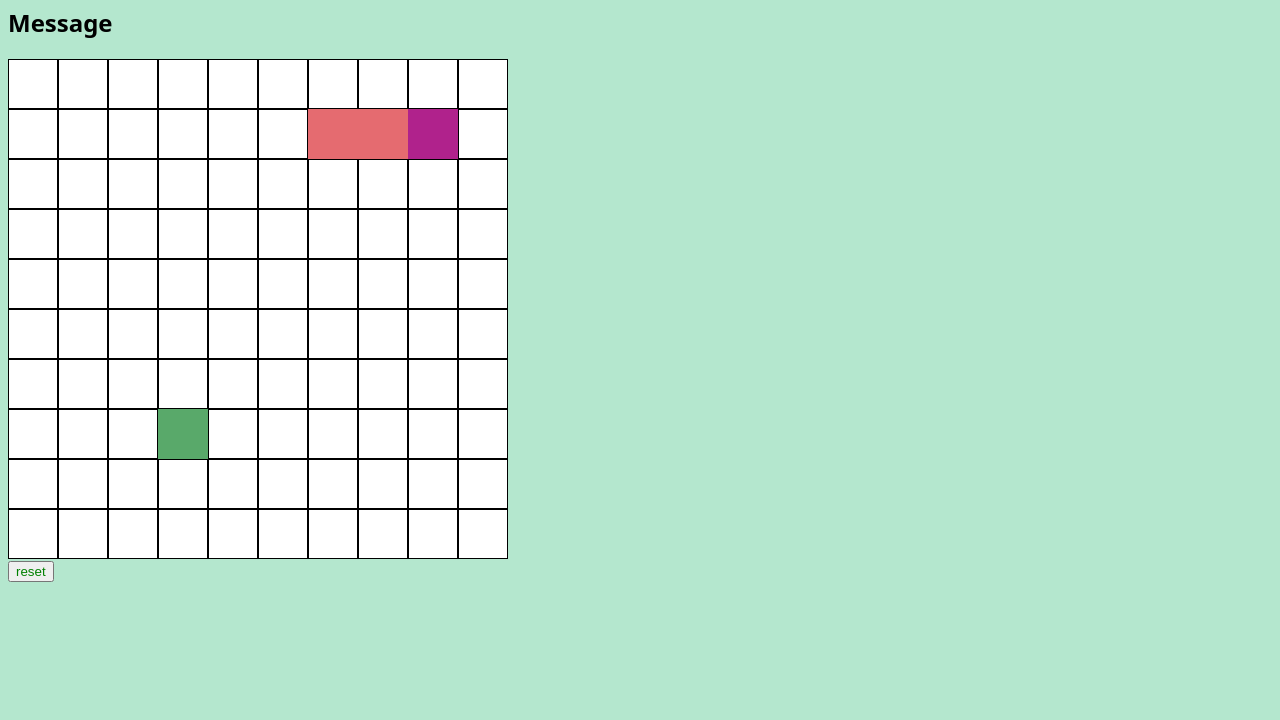
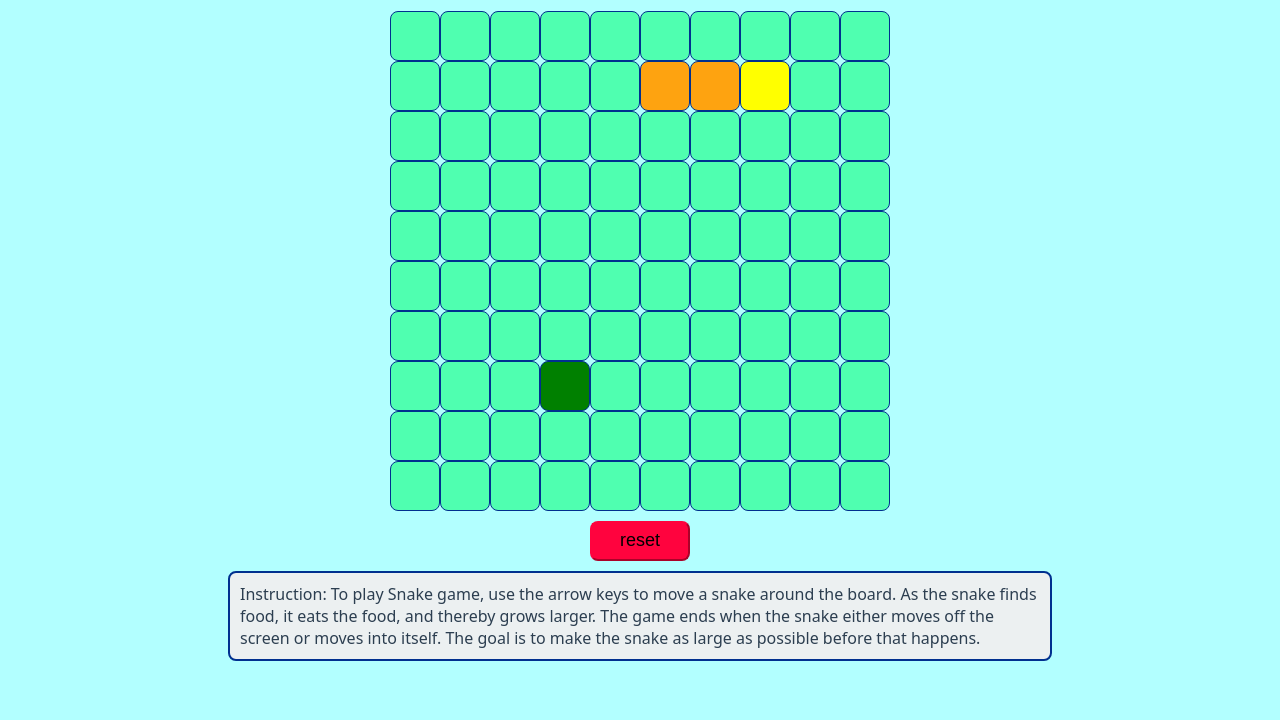
Before and after one commit to manijehshirzadeh/project-1, a plain HTML site: page index.html in a window 1280 px wide. Shown: the part 80-800 px from the top of the page. Drawn offline with Linux system fonts and the light colour scheme.

Commit message:
finished

```diff
--- a/css/style.css
+++ b/css/style.css
@@ -1,6 +1,8 @@
 body {
-  background-color: #b4e7ce;
+  background-color: #b2ffff;
   font-family: system-ui, sans-serif;
+  display: grid;
+  place-items: center;
 }
 
 .container {
@@ -10,25 +12,57 @@ body {
 }
 
 .cell {
-  background-color: #fff;
-  border: 1px solid black;
+  border-radius: 8px;
+  background-color: #4fffb0;
+  border: 1px solid#00308F;
 }
 
+h1 {
+  color: #00563b;
+  margin-bottom: 0;
+  margin-top: 0;
+}
 .snakeHead {
-  background-color: #b0228c;
+  background-color: #ffff00;
+
+  border-radius: 8px;
+  border: 1px solid#00308F;
 }
 
-#reset-button {
-  color: green;
-}
 .snakeTail {
-  background-color: #e56b70;
+  background-color: #fea310;
+  border-radius: 8px;
+  border: 1px solid#00308F;
 }
 
 .food {
-  background-color: #59a96a;
+  background-color: #008000;
+  border-radius: 8px;
+  border: 1px solid#00308F;
 }
 
-.gameover {
-  background-color: #ff1b1c;
+.button {
+  font-size: 18px;
+  background-color: #ff033e;
+  border-radius: 8px;
+  border-color: #ff033e;
+  height: 40px;
+  width: 100px;
+  margin-top: 10px;
+  margin-bottom: 10px;
 }
+
+#message {
+  color: #c80815;
+}
+
+#paragraph {
+  border: 2px solid #00308f;
+  padding: 10px;
+  border-radius: 8px;
+  background-color: #ecf0f1;
+  color: #2c3e50;
+  max-width: 800px;
+  text-align: left;
+  margin-top: 0;
+}
--- a/index.html
+++ b/index.html
@@ -2,15 +2,18 @@
 <html lang="en">
 <head>
     <meta charset="UTF-8">
-    <meta name="viewport" content="width=device-width, initial-scale=1.0">
+    <meta name="viewport" content="width=device-width, oasinitial-scale=1.0">
     <link rel="stylesheet" href="./css/style.css">
     <script defer src="./js/app.js"></script>
     <title>Project 1</title>
 </head>
 <body>
+
     <h1>Snake Game</h1>
-    <h2 id="message">Message</h2>
+    <h2 id="message"></h2>
+
 <div class="container"></div>
-<button id = "reset-button">reset</button>
+<button class = "button">reset</button>
+<p id="paragraph">Instruction: To play Snake game, use the arrow keys to move a snake around the board. As the snake finds food, it eats the food, and thereby grows larger. The game ends when the snake either moves off the screen or moves into itself. The goal is to make the snake as large as possible before that happens.</p>
 </body>
 </html>
--- a/js/app.js
+++ b/js/app.js
@@ -92,7 +92,6 @@ function handleKey(event) {
 
 const render = () => {
   console.log({ snakeTail, snakeHead, direction, gameOver });
-  moveSnake();
 
   if (gameOver) {
     messageEl.innerHTML = "GAME OVER";
@@ -112,6 +111,7 @@ const render = () => {
     });
     document.querySelector(`#cell${snakeHead}`).className = "snakeHead";
   }
+  moveSnake();
 };
 
 const initialize = () => {
```
Also changed, not shown: mobile-screenshot.png (added), screenshot.png, 1 other file.
